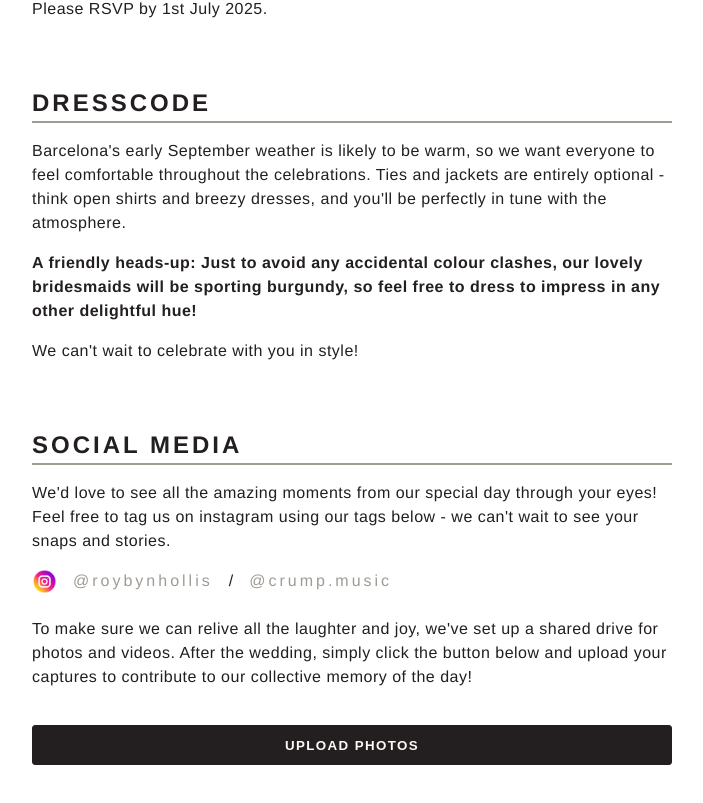
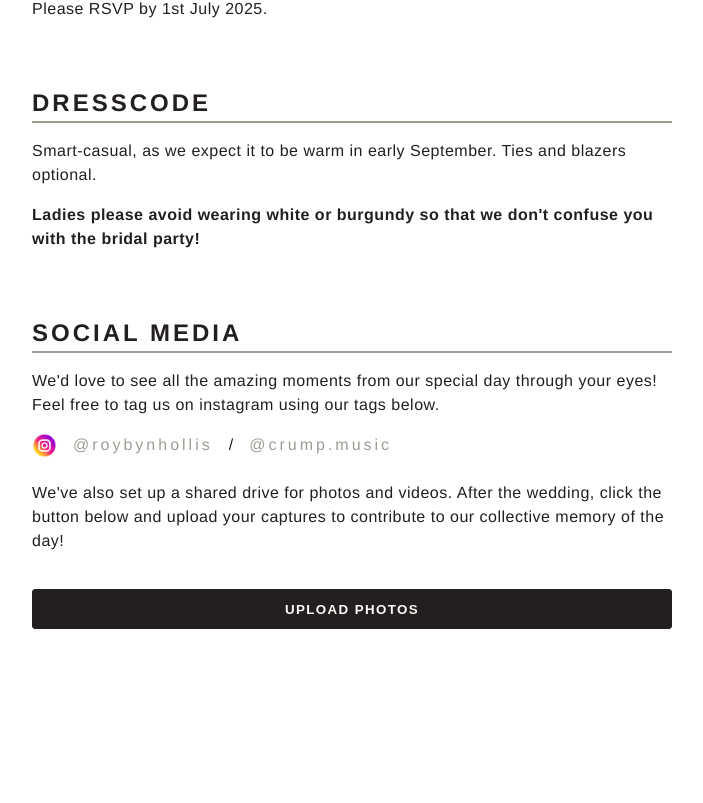
Before and after one commit to 11ac11/wedding-app, a Next.js app: page /faqs in a window 1280 px wide. Shown: the part 569-1372 px from the top of the page, without its empty margins (288-991 px from the left). After the commit the page ends 1330 px from the top, so only its background shows below. Built offline with nearby package versions, Linux system fonts and the light colour scheme; a web font is replaced by a local one.

Commit message:
copy updates

```diff
--- a/app/faqs/page.jsx
+++ b/app/faqs/page.jsx
@@ -24,23 +24,20 @@ export default async function FAQs() {
       <div className="info-section">
         <h2 className="uppercase">Dresscode</h2>
         <p>
-          {`Barcelona's early September weather is likely to be warm, so we want everyone to feel comfortable throughout the celebrations. Ties and jackets are entirely optional - think open shirts and breezy dresses, and you'll be perfectly in tune with the atmosphere.`}
+          {`Smart-casual, as we expect it to be warm in early September. Ties and blazers optional.`}
         </p>
         <p className="bold">
-          {`A friendly heads-up: Just to avoid any accidental colour clashes, our lovely bridesmaids will be sporting burgundy, so feel free to dress to impress in any other delightful hue!`}
-        </p>
-        <p>
-          {`We can't wait to celebrate with you in style!`}
+          {`Ladies please avoid wearing white or burgundy so that we don't confuse you with the bridal party!`}
         </p>
       </div>
       <div className="info-section">
         <h2 className="uppercase">Social Media</h2>
         <p>
-          {`We'd love to see all the amazing moments from our special day through your eyes! Feel free to tag us on instagram using our tags below - we can't wait to see your snaps and stories.`}
+          {`We'd love to see all the amazing moments from our special day through your eyes! Feel free to tag us on instagram using our tags below.`}
         </p>
         <Socials />
         <p>
-          {`To make sure we can relive all the laughter and joy, we've set up a shared drive for photos and videos. After the wedding, simply click the button below and upload your captures to contribute to our collective memory of the day!`}
+          {`We've also set up a shared drive for photos and videos. After the wedding, click the button below and upload your captures to contribute to our collective memory of the day!`}
         </p>
         <Button text={'Upload photos'} />
       </div>
```
Also changed, not shown: app/accomodation/page.jsx (+3 -8 lines), app/itinerary/page.jsx (+4 -4 lines).
